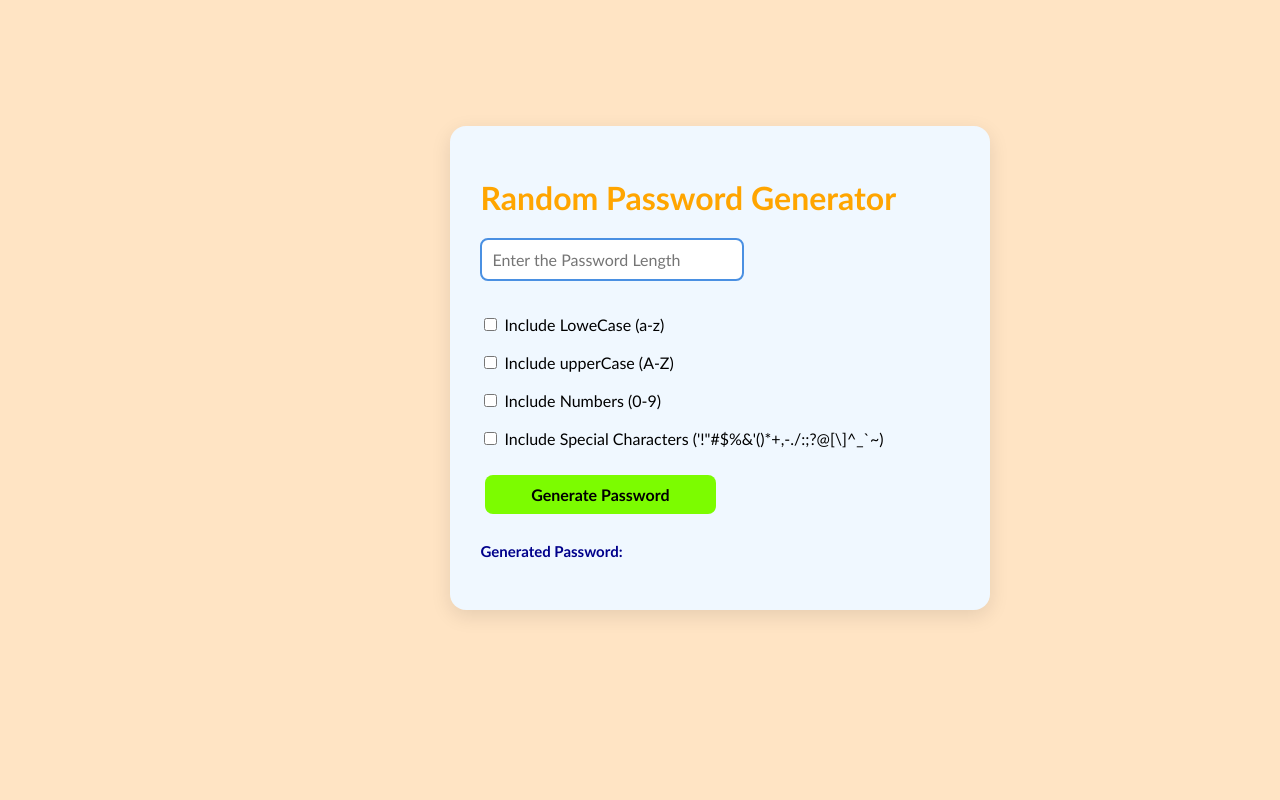
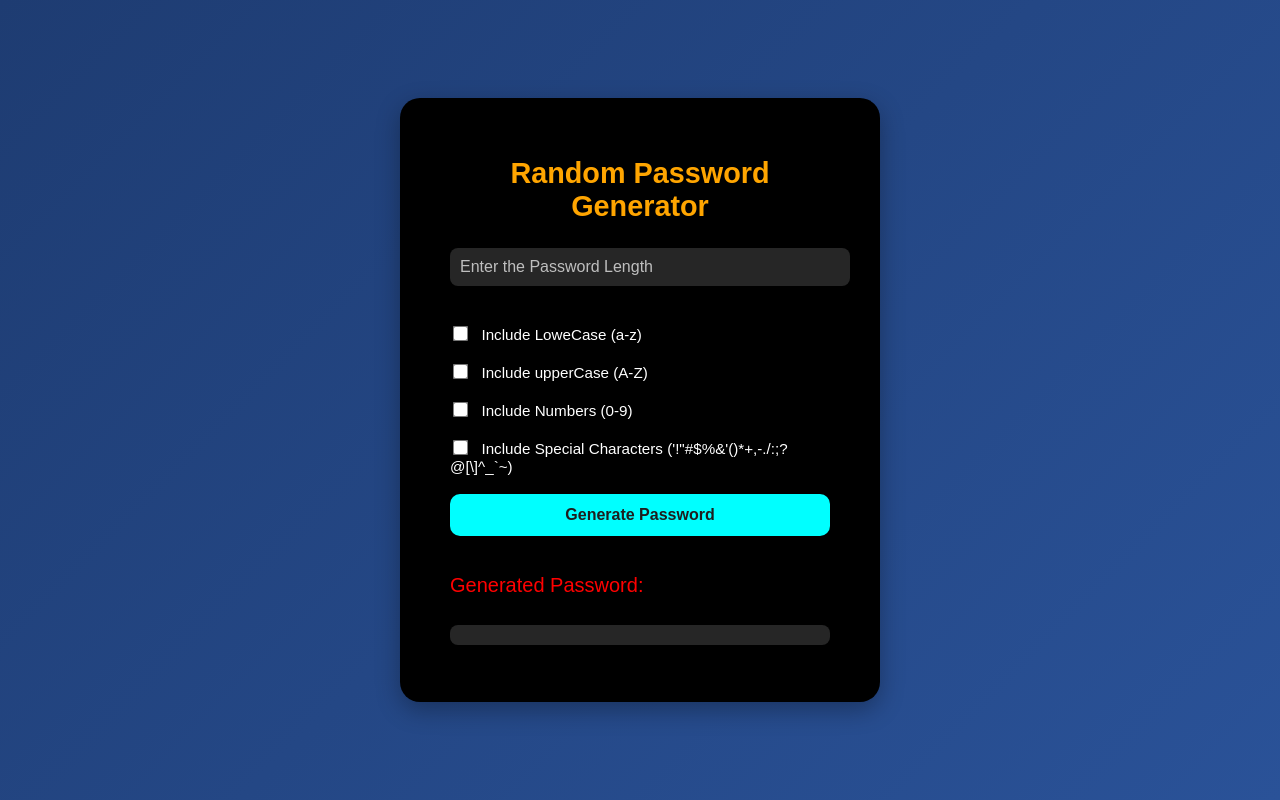
Before and after one commit to Thalavignesh24/BharatCore, a Next.js app in the folder frontend/user-interface/: page /productivity-tools/passwordGenerator in a window 1280 px wide. Built offline with nearby package versions, Linux system fonts and the light colour scheme.

Commit message:
Password Generator

```diff
--- a/frontend/user-interface/src/app/productivity-tools/passwordGenerator/page.tsx
+++ b/frontend/user-interface/src/app/productivity-tools/passwordGenerator/page.tsx
@@ -54,12 +54,18 @@ export default function SignupPage () {
       }
     )
     const result = await await apiCall.json()
+    if (result?.['success'] != true || result?.['statusCode'] != 200) {
+      alert('At least one rule must be selected.✅')
+      return
+    } else {
       setUserData(result?.['data']?.['generatedPassword'])
+    }
   }
 
   return (
+    <div className='main'>
+      <h1 className='title'> Random Password Generator </h1>
       <div className='container'>
-      <h1 className='title'> Random Password Generator </h1>
         <input
           type='text'
           className='passwordLength'
@@ -84,5 +90,6 @@ export default function SignupPage () {
         <br></br>
         <p id='passwordResult'>{userData}</p>
       </div>
+    </div>
   )
 }
--- a/frontend/user-interface/src/app/productivity-tools/passwordGenerator/passwordGenerator.css
+++ b/frontend/user-interface/src/app/productivity-tools/passwordGenerator/passwordGenerator.css
@@ -1,62 +1,98 @@
-.title {
-  color: orange;
-}
+/* PasswordGenerator.css */
+
 body {
-  background-color: bisque;
+  font-family: 'Poppins', sans-serif;
+  background: linear-gradient(135deg, #1e3c72, #2a5298);
+  color: #fff;
+  min-height: 100vh;
+  margin: 0;
+  display: flex;
+  justify-content: center;
+  align-items: center;
 }
 
-.passwordLength {
-  width: 50%;
-  padding: 10px;
-  font-size: 16px;
-  border-radius: 8px;
-  border: 2px solid #4a90e2;
-  margin-bottom: 15px;
-  transition: border-color 0.3s;
-  font-family: 'Gill Sans', 'Gill Sans MT', Calibri, 'Trebuchet MS', sans-serif;
+.main {
+  text-align: center;
+  background: black;
+  padding: 40px 50px;
+  border-radius: 20px;
+  box-shadow: 0 8px 25px rgba(0, 0, 0, 0.3);
+  backdrop-filter: blur(10px);
+  width: 380px;
+}
+
+.title {
+  font-size: 1.8rem;
+  font-weight: 600;
+  margin-bottom: 25px;
+  color: orange;
+  text-shadow: 1px 1px 3px rgba(0, 0, 0, 0.4);
 }
 
 .container {
-  background-color: aliceblue;
-  padding: 30px;
-  border-radius: 16px;
-  box-shadow: 0 6px 20px rgba(0, 0, 0, 0.1);
-  max-width: 480px;
-  width: 155%;
-  /* text-align: center; */
-  transition: transform 0.3s ease;
-  font-family: 'Gill Sans', 'Gill Sans MT', Calibri, 'Trebuchet MS', sans-serif;
-  margin-left: 35%;
-  margin-top: 10%;
+  text-align: left;
+}
+
+input[type='text'] {
+  width: 100%;
+  padding: 10px;
+  border-radius: 8px;
+  border: none;
+  outline: none;
+  font-size: 1rem;
+  margin-bottom: 20px;
+  background: rgba(255, 255, 255, 0.15);
+  color: #fff;
+}
+
+input[type='text']::placeholder {
+  color: rgba(255, 255, 255, 0.7);
+}
+
+input[type='checkbox'] {
+  transform: scale(1.2);
+  margin-right: 10px;
+  accent-color: #00e5ff;
+}
+
+span {
+  font-size: 0.95rem;
 }
 
 button {
-  width: 48%;
-  padding: 10px;
-  margin: 8px 1%;
-  font-size: 16px;
-  font-weight: bold;
-  border-radius: 8px;
+  width: 100%;
+  background-color: cyan;
   border: none;
+  border-radius: 10px;
+  padding: 12px;
+  color: #1e1e1e;
+  font-size: 1rem;
+  font-weight: 600;
   cursor: pointer;
-  transition: background-color 0.3s;
-  font-family: 'Gill Sans', 'Gill Sans MT', Calibri, 'Trebuchet MS', sans-serif;
-  background-color: lawngreen;
+  transition: all 0.3s ease;
+}
+
+button:hover {
+  background-color: #00b8d4;
+  transform: scale(1.05);
+}
+
+label {
+  display: block;
+  margin-top: 20px;
+  font-size: 20px;
+  font-weight: 500;
+  color: red;
 }
 
 #passwordResult {
-  width: 48%;
-  font-size: 20px;
-  font-weight: bold;
+  margin-top: 10px;
+  padding: 10px;
   border-radius: 8px;
-  border: none;
-  cursor: pointer;
-  background-color: aliceblue;
-  font-family: 'Courier New', Courier, monospace;
-  color: blue;
+  background: rgba(255, 255, 255, 0.15);
+  color: lawngreen;
+  word-wrap: break-word;
+  font-size: 1.1rem;
+  text-align: center;
+  font-weight: 600;
 }
-
-label {
-  font-size: 15px;
-  font-weight: bold;
-}
```
Lines whose indentation alone changed are shown as unchanged.
